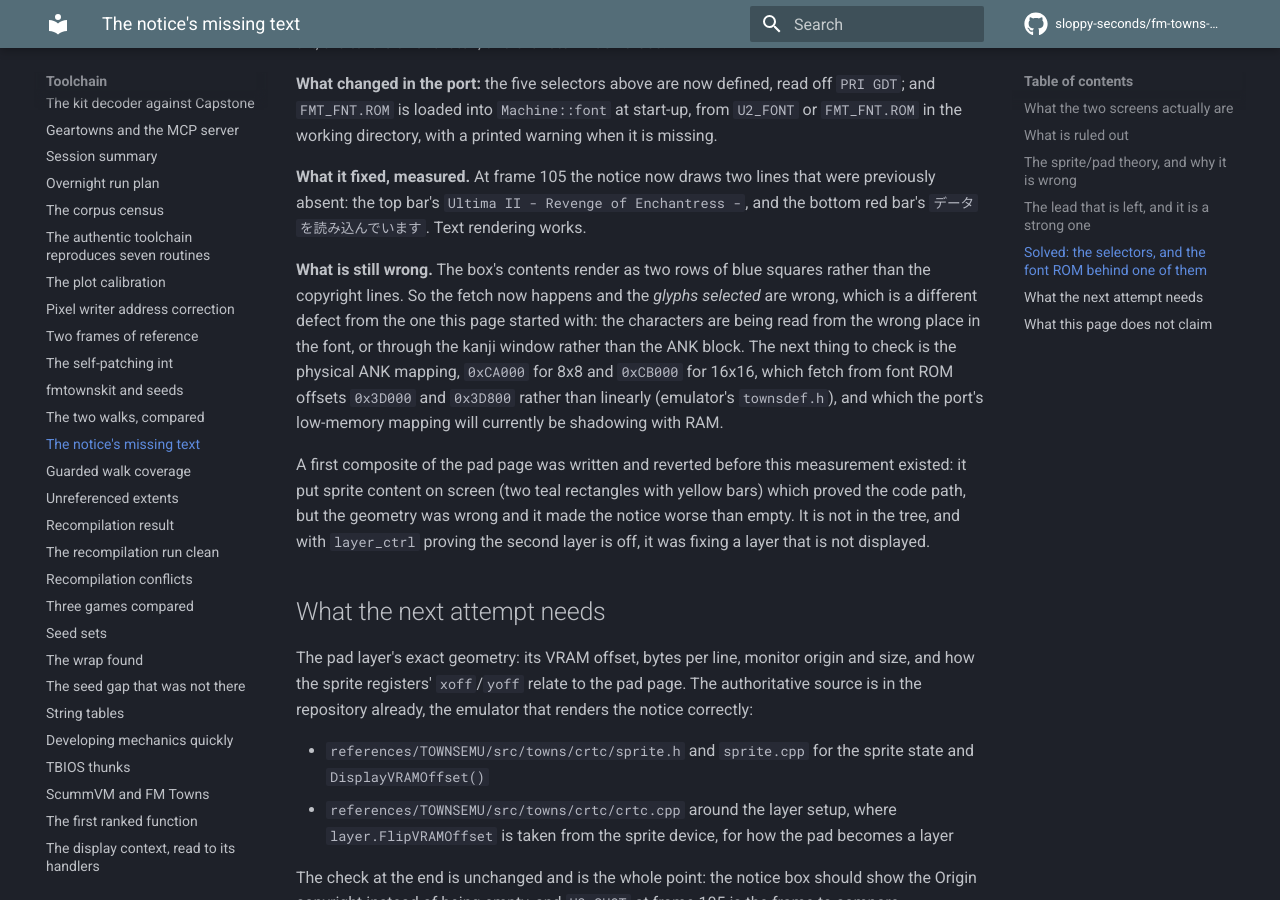
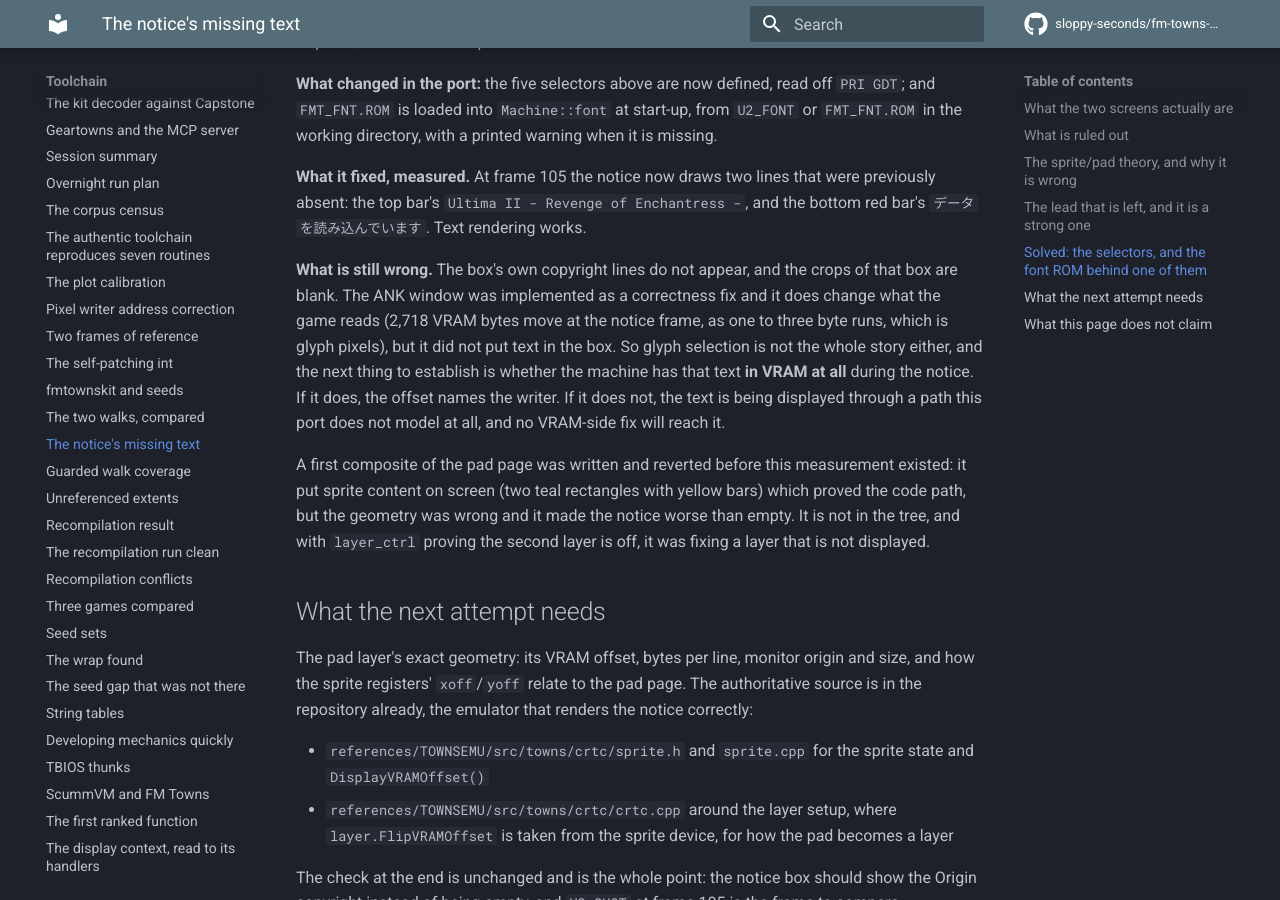
Before and after one commit to sloppy-seconds/fm-towns-ultima, an MkDocs documentation site: the page built from docs/port-missing-text.md, in a window 1280 px wide and 900 px high, scrolled down 3420 px. Built offline with MkDocs 1.6.1 and Material for MkDocs 9.7.7, drawn with Linux system fonts in a browser that asks for light colours; comment, search, counter and statistics services are not loaded.

Commit message:
Bump the kit pin: the ANK font window, and what it did not fix
The kit now maps the physical ANK pages at 0xCA000 and 0xCB000 to font ROM offsets 0x3D000 and 0x3D800 the way
the emulator's townsdef.h does, and Machine::unmap_font_window() drops the RAM pages that were shadowing them.
Pushed to mp-support as c8d34e1, mirror regenerated (15 files, 45 hunks), patchcheck green on all four
invariants.

What it proves: 2,718 bytes of VRAM change at the notice frame, as one to three byte runs in the same blocks
the notice touches, so the game really does fetch glyphs through that window.

What it does not fix: the copyright box is still blank. Crops of it from the rendered frame are blank, and the
models that said otherwise were reading the top and bottom bars. So the page now says the next question plainly:
whether the machine holds that text in VRAM during the notice at all. If it does, the offset names the writer; if
it does not, the text is displayed through a path this port does not model and no VRAM-side change will reach it.

```diff
--- a/docs/port-missing-text.md
+++ b/docs/port-missing-text.md
@@ -105,12 +105,12 @@
 **What it fixed, measured.** At frame 105 the notice now draws two lines that were previously absent: the top bar's
 `Ultima II - Revenge of Enchantress -`, and the bottom red bar's `データを読み込んでいます`. Text rendering works.
 
-**What is still wrong.** The box's contents render as two rows of blue squares rather than the copyright lines. So the
-fetch now happens and the *glyphs selected* are wrong, which is a different defect from the one this page started with:
-the characters are being read from the wrong place in the font, or through the kanji window rather than the ANK block.
-The next thing to check is the physical ANK mapping, `0xCA000` for 8x8 and `0xCB000` for 16x16, which fetch from font
-ROM offsets `0x3D000` and `0x3D800` rather than linearly (emulator's `townsdef.h`), and which the port's low-memory
-mapping will currently be shadowing with RAM.
+**What is still wrong.** The box's own copyright lines do not appear, and the crops of that box are blank. The ANK
+window was implemented as a correctness fix and it does change what the game reads (2,718 VRAM bytes move at the notice
+frame, as one to three byte runs, which is glyph pixels), but it did not put text in the box. So glyph selection
+is not the whole story either, and the next thing to establish is whether the machine has that text **in VRAM at all**
+during the notice. If it does, the offset names the writer. If it does not, the text is being displayed through a path
+this port does not model at all, and no VRAM-side fix will reach it.
 
 A first composite of the pad page was written and reverted before this measurement existed: it put sprite content on
 screen (two teal rectangles with yellow bars) which proved the code path, but the geometry was wrong and it made the
```
Also changed, not shown: 2 other files.
